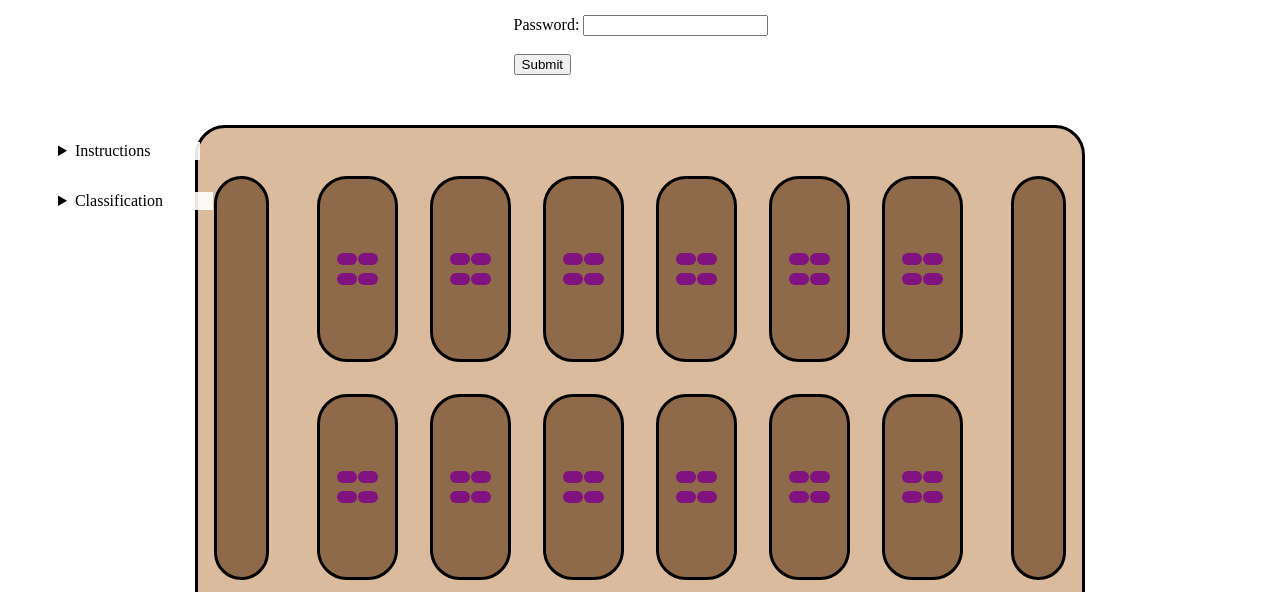
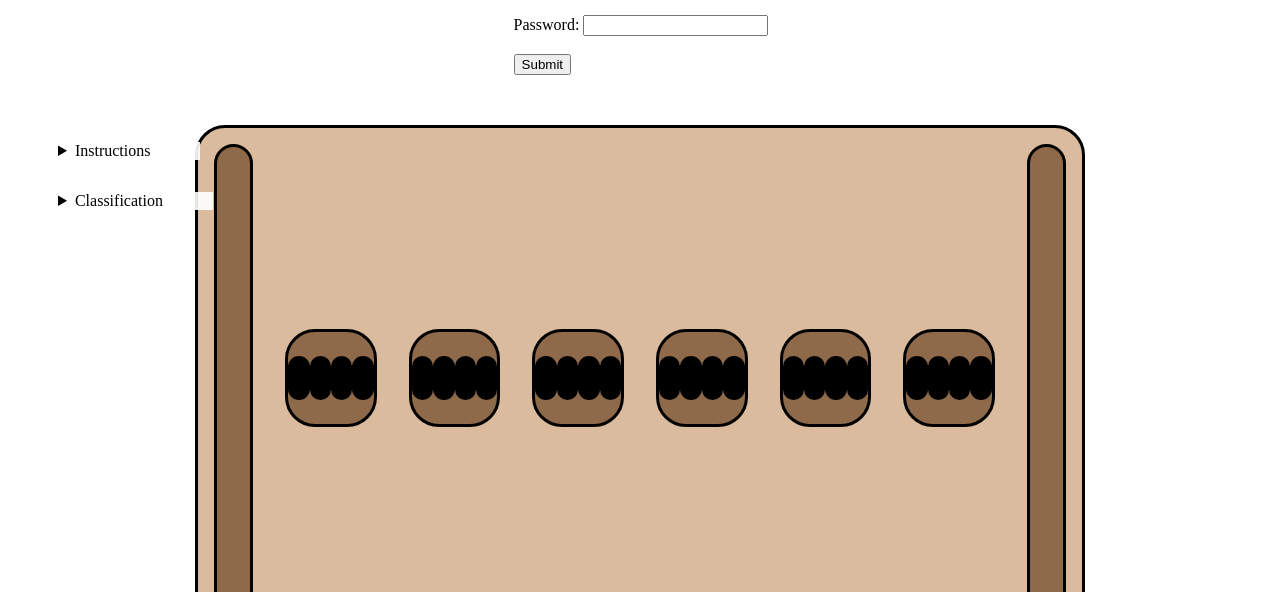
Before and after one commit to 84monica/LTW-Project, a plain HTML site: page index.html in a window 1280 px wide. Shown: the part 208-800 px from the top of the page. Drawn offline with Linux system fonts and the light colour scheme.

Commit message:
Add seeds and reformulated code

```diff
--- a/javascript.js
+++ b/javascript.js
@@ -2,41 +2,51 @@
 window.onload = function() {
 	class Board {
 		constructor() {
+			this.board = document.createElement("div");
+			this.mid;
 			this.midmid;
-			this.outer = document.createElement("div");
-			document.body.appendChild(this.outer);
-		}
-		createOuterDiv() {
-			this.outer.style.backgroundColor = "red";
-			this.outer.style.height = "500px";
-			this.outer.style.width = "70%";
+			this.holes;
+			this.seed = document.createElement("div");
+			this.seeds = [];
 
-			this.outer.style.display = "flex";
-			this.outer.style.justifyContent = "space-around";
-			this.outer.style.marginTop = "2em";
-			this.outer.style.marginLeft = "auto";
-			this.outer.style.marginRight = "auto";
 		}
 
-		createMidDiv() {
-			const mid = document.createElement("div");
-			this.outer.appendChild(mid);
+		createBoard() {
+			document.body.appendChild(this.board);
 
-			mid.style.display = "flex";
-			mid.style.backgroundColor = "purple";
-			mid.style.flexGrow = "1";
-			mid.style.paddingTop = "1em";
-			mid.style.paddingBottom = "1em";
-			mid.style.margin = "1em";
-			mid.style.border = "1em";
+			this.board.style.backgroundColor = "#dbbb9e";
+			this.board.style.height = "500px";
+			this.board.style.width = "70%";
+			this.board.style.display = "flex";
+			this.board.style.justifyContent = "space-around";
+			this.board.style.marginTop = "2em";
+			this.board.style.marginLeft = "auto";
+			this.board.style.marginRight = "auto";
+			this.board.style.borderColor = "black";
+			this.board.style.borderStyle = "solid";
+			this.board.style.borderRadius = "30px";
+		}
+
+		createPlayerBigHole() {
+			this.mid = document.createElement("div");
+			this.board.appendChild(this.mid);
+
+			this.mid.style.display = "flex";
+			this.mid.style.backgroundColor = "#8f6a4a";
+			this.mid.style.flexGrow = "1";
+			this.mid.style.paddingTop = "1em";
+			this.mid.style.paddingBottom = "1em";
+			this.mid.style.margin = "1em";
+			this.mid.style.borderColor = "black";
+			this.mid.style.borderStyle = "solid";
+			this.mid.style.borderRadius = "30px";
 	   }
 
 	   createMidMidDiv() {
 			this.midmid = document.createElement("div");
-			this.outer.appendChild(this.midmid);
+			this.board.appendChild(this.midmid);
 
 			this.midmid.style.display = "flex";
-			this.midmid.style.backgroundColor = "green";
 			this.midmid.style.flexGrow = "1";
 			this.midmid.style.paddingTop = "1em";
 			this.midmid.style.paddingBottom = "1em";
@@ -44,27 +54,59 @@ window.onload = function() {
 			this.midmid.style.border = "1em";
 		}
 
-		createInsideMidMid() {
-			const inside = document.createElement("div");
-			this.midmid.appendChild(inside);
+		createPlayerHoles() {
+			this.holes = document.createElement("div");
+			this.midmid.appendChild(this.holes);
 
-			inside.style.display = "flex";
-			inside.style.backgroundColor = "black";
-			inside.style.flexGrow = "1";
-			inside.style.paddingTop = "1em";
-			inside.style.paddingBottom = "1em";
-			inside.style.margin = "2em";
-			inside.style.border = "1em";
+			this.holes.style.display = "flex";
+			this.holes.style.backgroundColor = "black";
+			this.holes.style.flexGrow = "1";
+			this.holes.style.paddingTop = "1em";
+			this.holes.style.paddingBottom = "1em";
+			this.holes.style.border = "auto";
+			this.holes.style.display = "flex";
+			this.holes.style.backgroundColor = "#8f6a4a";
+			this.holes.style.margin = "1em";
+			this.holes.style.borderColor = "black";
+			this.holes.style.borderStyle = "solid";
+			this.holes.style.borderRadius = "30px";
+
+			// create seeds
+			for (let i = 0; i < 4; i++) {
+				this.seeds.push(this.createSeed());
+			}
+
+		}
+
+		createSeed() {
+			this.seed = document.createElement("div");
+			this.holes.appendChild(this.seed);
+
+			this.seed.style.paddingTop = "1em";
+			this.seed.style.paddingBottom = "1em";
+			this.seed.style.backgroundColor = "black";
+			this.seed.style.borderRadius = "30px";
+			this.seed.style.flexGrow = "1";
+			this.seed.style.width = "20px";
+			this.seed.style.height = "12px";
+			this.seed.style.justifyContent = "space-aroud";
+			this.seed.style.marginTop = "0.5em";
+			this.seed.style.marginBottom = "0.5em";
 		}
 	}
 
 	this.board = new Board();
-	this.board.createOuterDiv();
-	this.board.createMidDiv();
+	this.board.createBoard();
+	this.board.createPlayerBigHole();
 	this.board.createMidMidDiv();
 
-	for (let i = 0; i < 6; i++) this.board.createInsideMidMid();
+	for (let i = 0; i < 6; i++) this.board.createPlayerHoles();
 
-	this.board.createMidDiv();
+	this.board.createPlayerBigHole();
 
+	class Game {
+		constructor() {
+
+		}
+	}
 }
```
Also changed, not shown: index.html (+3 -5 lines).
